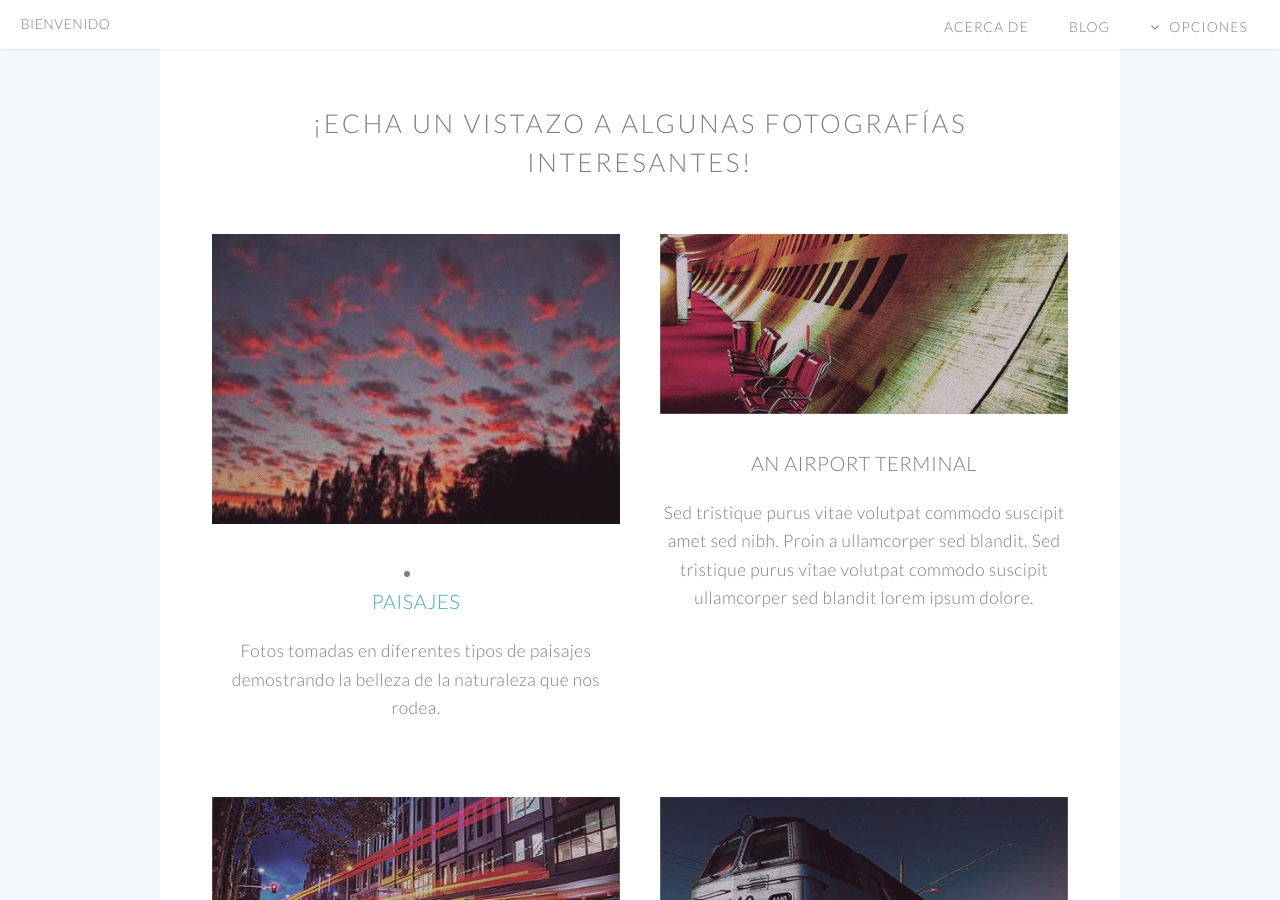
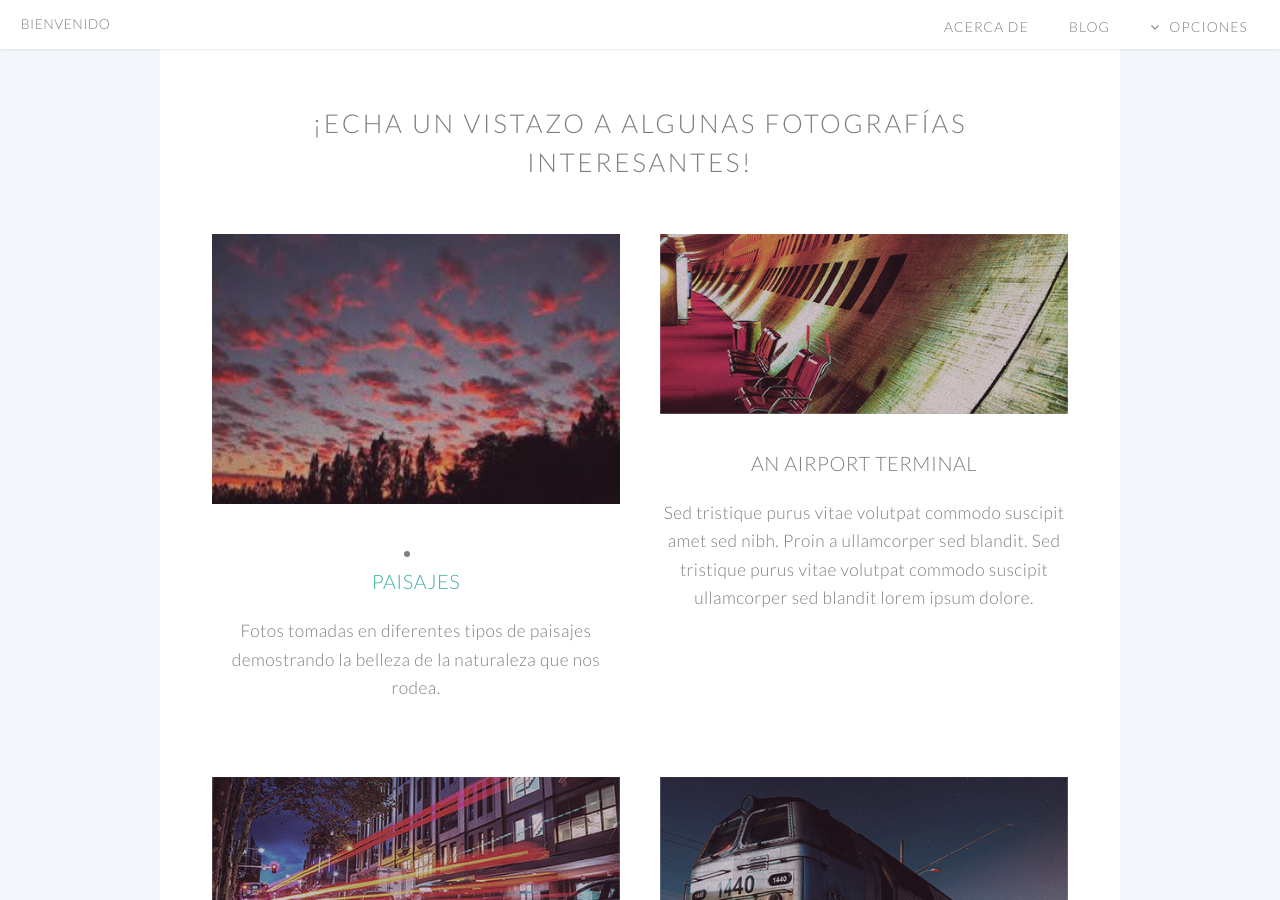
Before and after one commit to Vico2001/Vico2001.github.io, a Jekyll site: the page built from index.html, in a window 1280 px wide and 900 px high, scrolled down 1176 px. Built offline with Jekyll 4.4.1, drawn with Linux system fonts in a browser that asks for light colours.

Commit message:
Update index.html

```diff
--- a/index.html
+++ b/index.html
@@ -58,7 +58,7 @@
 							<div class="6u">
 
 								<section>
-									<a href="/left-sidebar2.html" class="image featured"><img src="images/paisaje01.jpg"  width="" height="290" /></a>
+									<a href="/left-sidebar2.html" class="image featured"><img src="images/paisaje01.jpg"  width="" height="270" /></a>
 									<header>
 										<li><a href="/left-sidebar2.html"><h3>Paisajes</h3></a></li>
 
```
